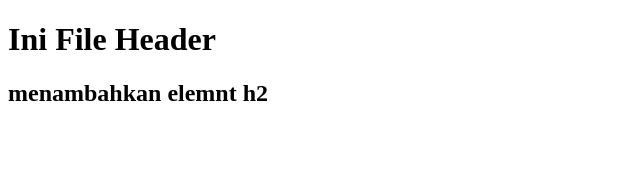
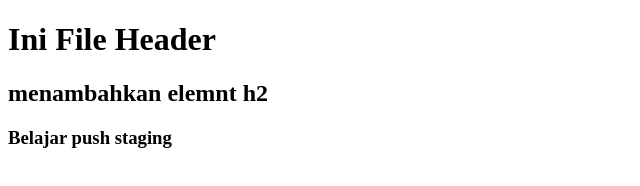
Before and after one commit to ricogeofani/belajar-niomic, a plain HTML site: page header.html in a window 1280 px wide. Shown: the whole page, without its empty margins (0-640 px from the left). Drawn offline with Linux system fonts and the light colour scheme.

Commit message:
menambahkan element h3

```diff
--- a/header.html
+++ b/header.html
@@ -9,5 +9,6 @@
 <body>
     <h1>Ini File Header</h1>
     <h2>menambahkan elemnt h2</h2>
+    <h3>Belajar push staging</h3>
 </body>
 </html>
```
